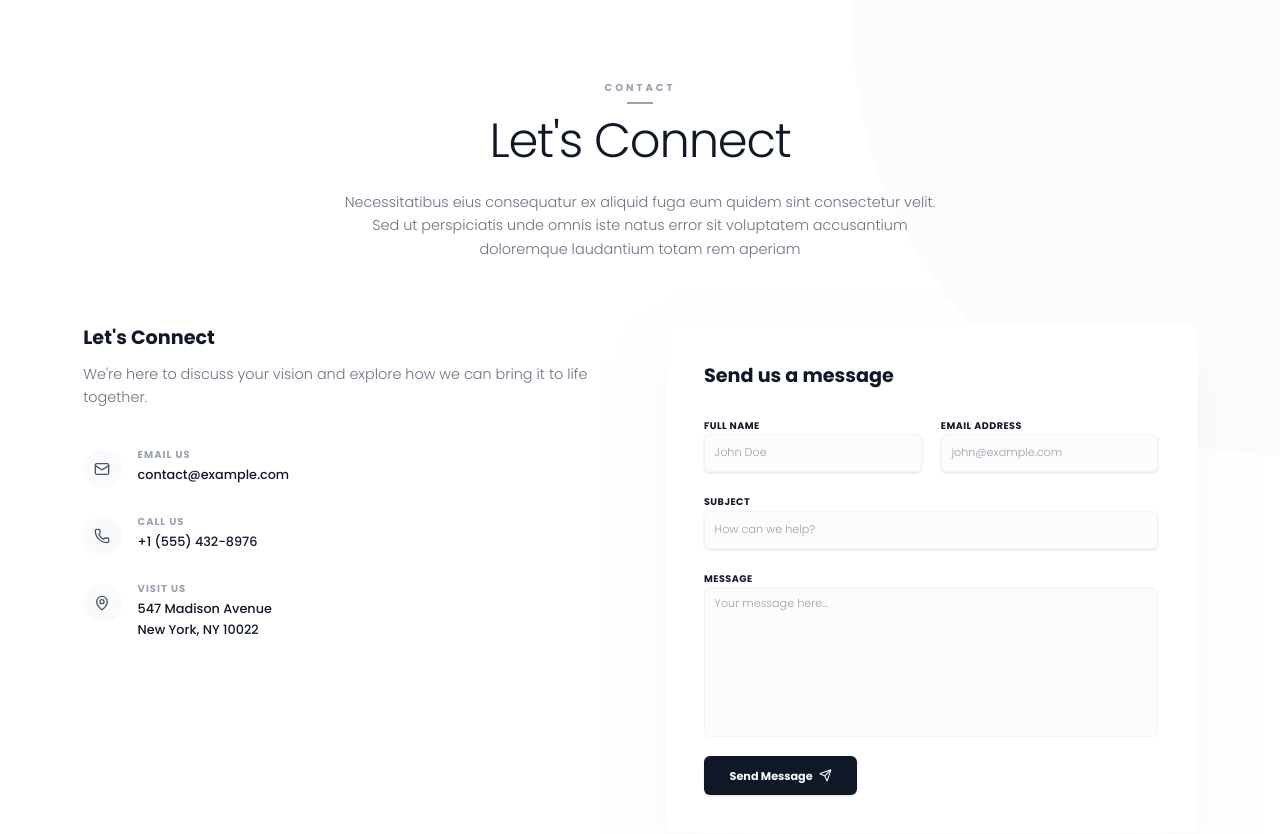
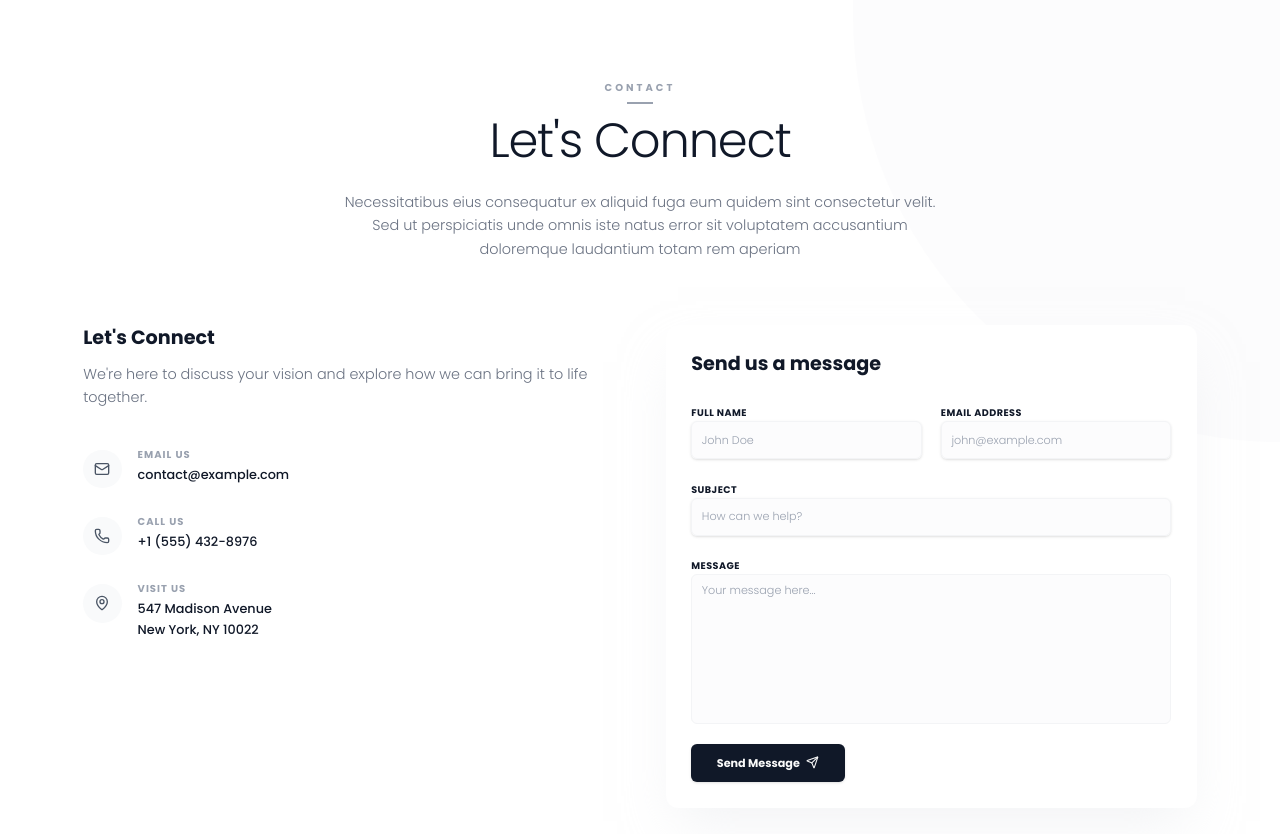
Before and after one commit to Danieldy0/Clotheline-ecommerce-app, a React app in the folder frontend/: page /contact in a window 1280 px wide. Shown: the top 834 px of the page. Built offline with nearby package versions, Linux system fonts and the light colour scheme; the HTML template or start-up script is replaced by a standard one; a web font is replaced by a local one.

Commit message:
style: update Contact component CardContent padding to responsive auto

```diff
--- a/frontend/src/components/Contact.jsx
+++ b/frontend/src/components/Contact.jsx
@@ -81,7 +81,7 @@ const Contact = () => {
                     {/* Right Column: Form */}
                     <div className="animate-in fade-in slide-in-from-right-4 duration-1000">
                         <Card className="border-none shadow-2xl shadow-gray-200/50 dark:shadow-none dark:bg-[#0a0a0a]">
-                            <CardContent className="p-8 md:p-12">
+                            <CardContent className="p-8 md:p-auto">
                                 <h3 className="text-2xl font-bold text-gray-900 dark:text-white mb-8">
                                     Send us a message
                                 </h3>
```
